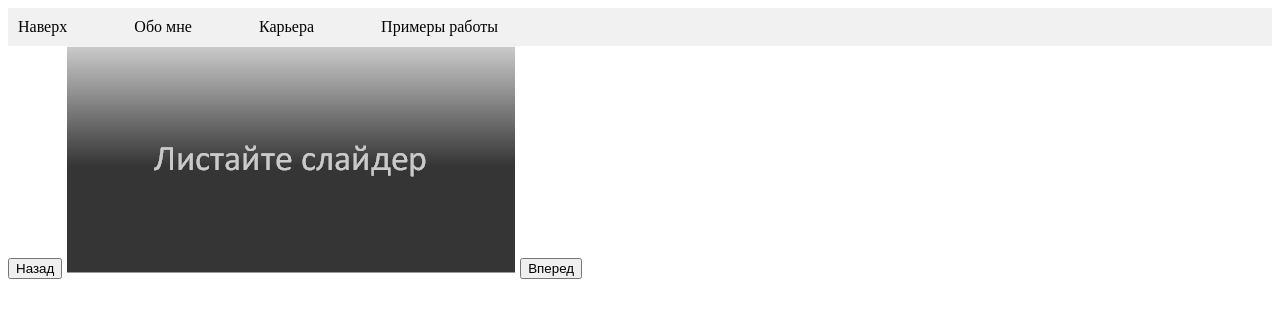
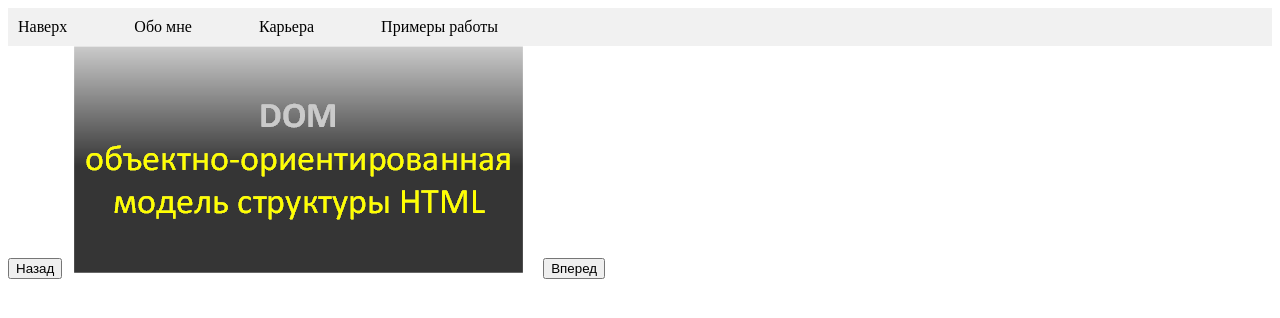
Before and after one commit to iosif-tihonenkov/cv, a plain HTML site: page index.html in a window 1280 px wide. Both pictures are taken after a click on the button "Вперед". Drawn offline with Linux system fonts and the light colour scheme.

Commit message:
Слайдер зарелизин

```diff
--- a/index.html
+++ b/index.html
@@ -6,6 +6,7 @@
     <meta name="viewport" content="width=device-width, initial-scale=1.0">
     <title>Document</title>
     <link rel="stylesheet" href="style.css">
+    <script src="script/slider.js"></script>
 </head>
 <body>
     <header>
--- a/script/slider.js
+++ b/script/slider.js
@@ -7,6 +7,14 @@ let images = [
 ];
 
 let num = 0;
+function nextImg() {
+    let slider = document.getElementById('slider');
+    num++;
+    if(num >= images.length) {
+        num = 0;
+    }
+    slider.src = images[num];
+}
 
 function backImg() {
     let slider = document.getElementById('slider');
```
